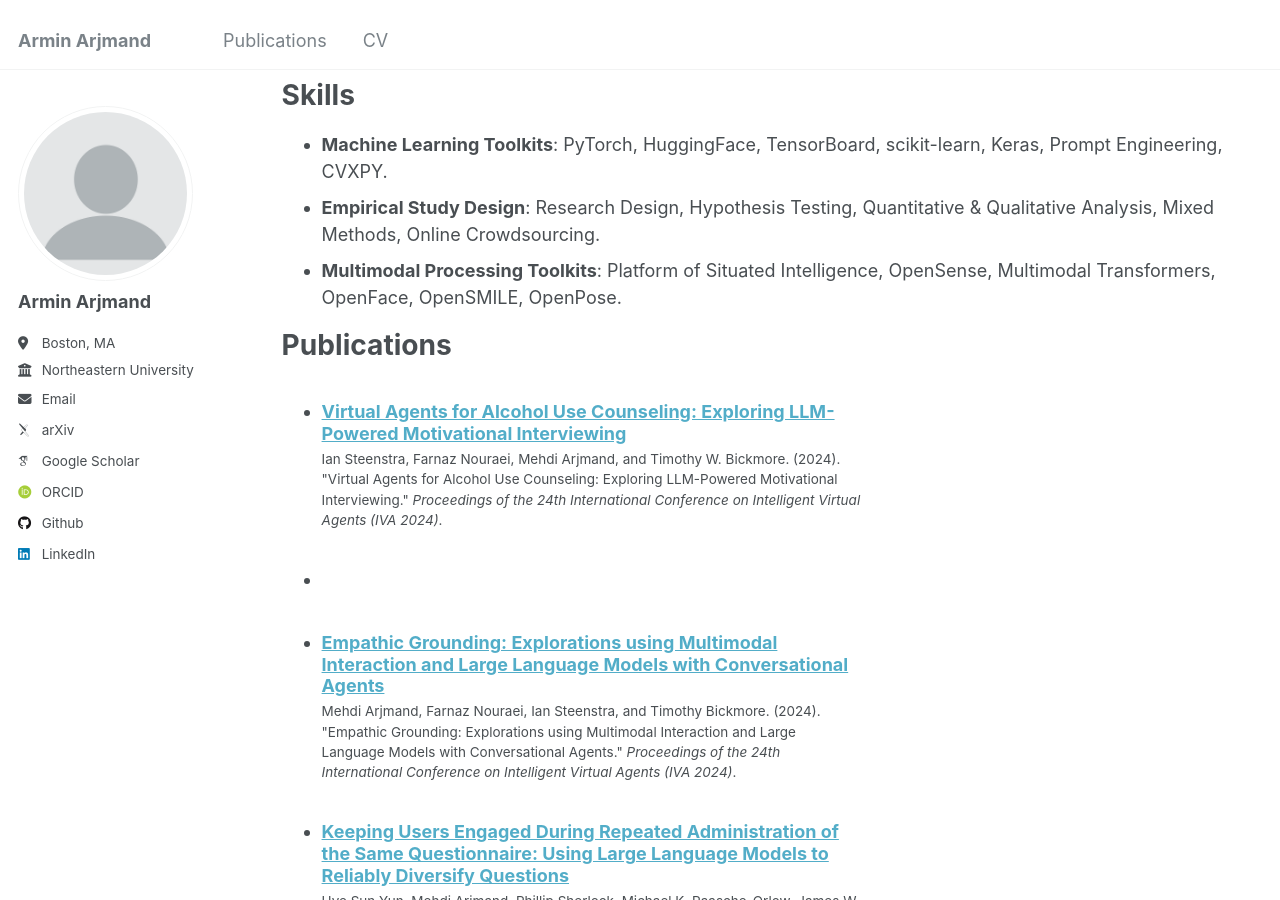
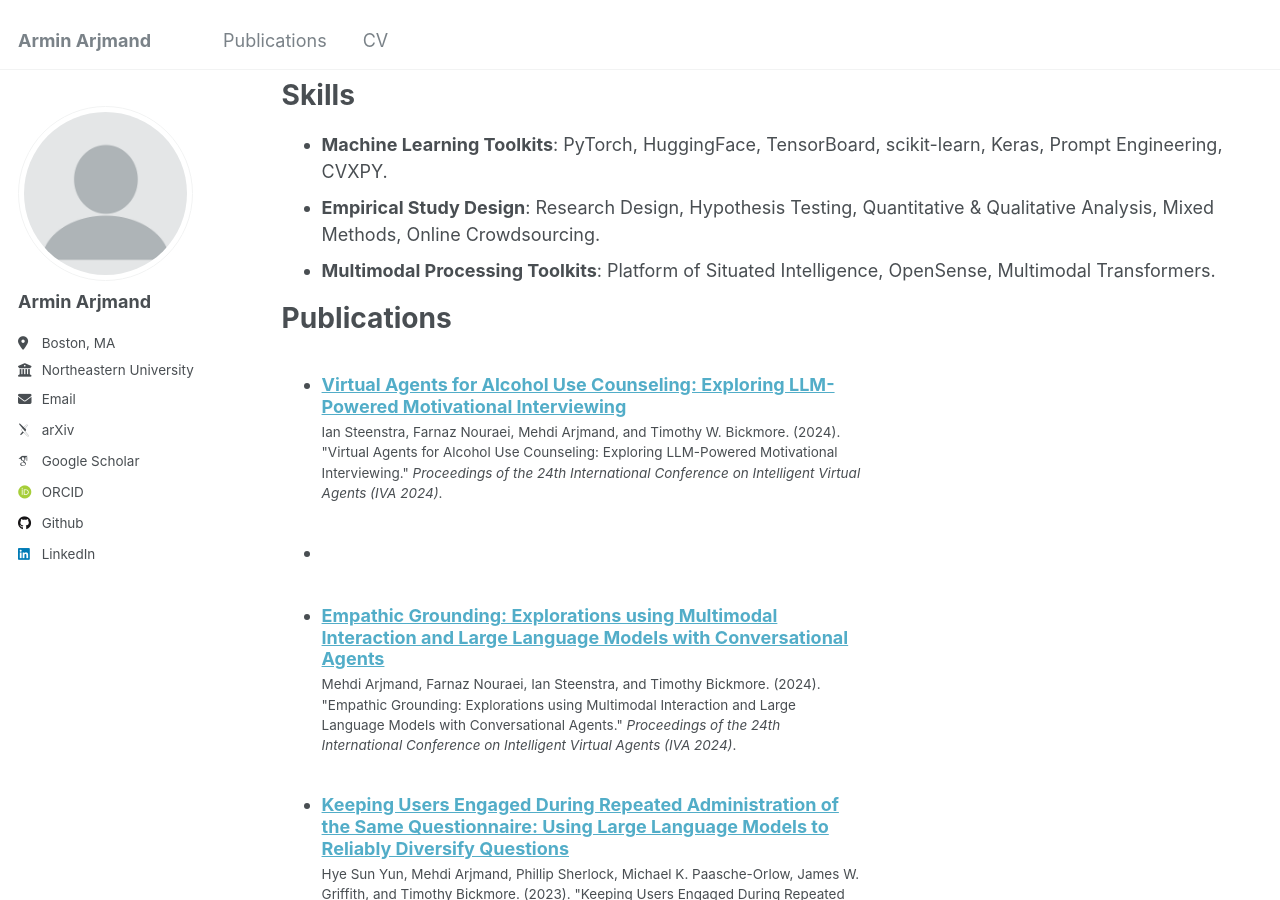
Before and after one commit to arminarj/arminarj.github.io, a Jekyll site: the page built from _pages/cv.md, in a window 1280 px wide and 900 px high, scrolled down 1035 px. Built offline with Jekyll 4.4.1, drawn with Linux system fonts in a browser that asks for light colours; some web fonts are replaced.

Commit message:
update skills

```diff
--- a/_pages/cv.md
+++ b/_pages/cv.md
@@ -48,7 +48,7 @@ Skills
 ======
 * **Machine Learning Toolkits**: PyTorch, HuggingFace, TensorBoard, scikit-learn, Keras, Prompt Engineering, CVXPY.
 * **Empirical Study Design**: Research Design, Hypothesis Testing, Quantitative & Qualitative Analysis, Mixed Methods, Online Crowdsourcing.
-* **Multimodal Processing Toolkits**: Platform of Situated Intelligence, OpenSense, Multimodal Transformers, OpenFace, OpenSMILE, OpenPose.
+* **Multimodal Processing Toolkits**: Platform of Situated Intelligence, OpenSense, Multimodal Transformers.
 
 Publications
 ======
```
